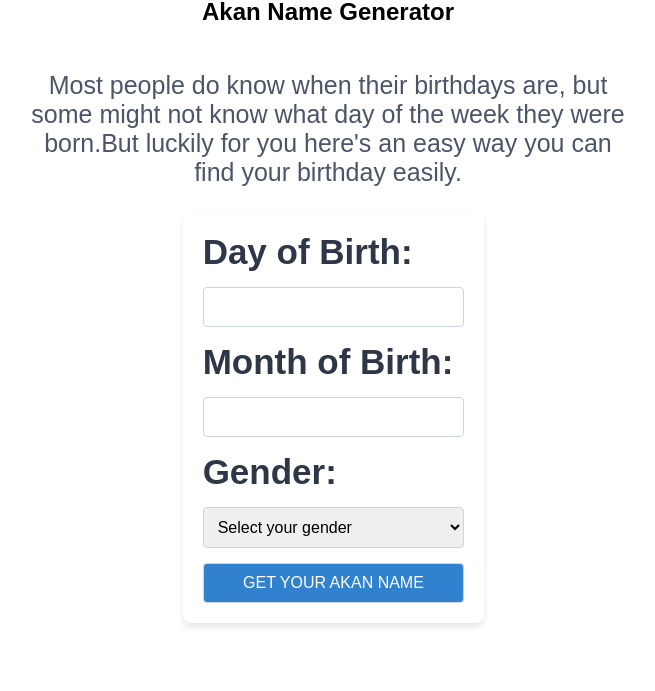
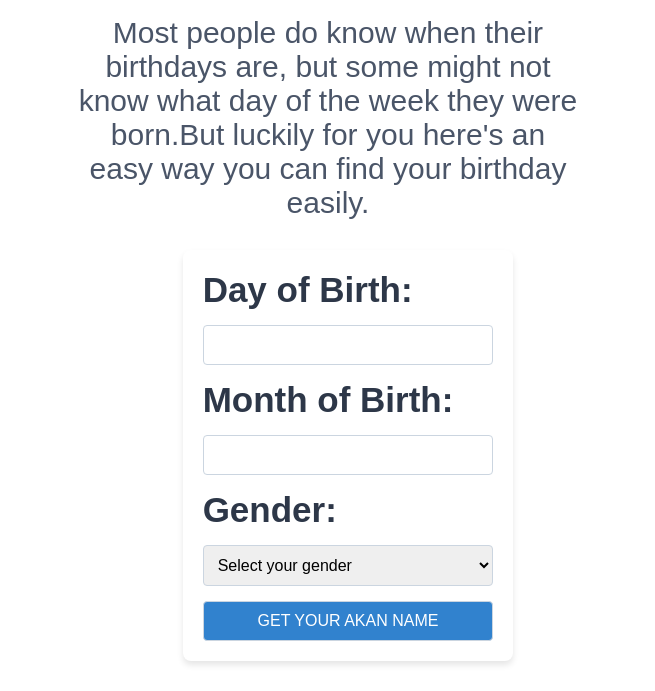
Before and after one commit to geekinryxnn/Akan-, a plain HTML site: page index.html in a window 1280 px wide. Shown: the part 127-818 px from the top of the page, without its empty margins (312-967 px from the left). Drawn offline with Linux system fonts and the light colour scheme; files whose address does not match are found by name.

Commit message:
new changes

```diff
--- a/style.css
+++ b/style.css
@@ -14,11 +14,18 @@
             color: #2d3748;
         }
 
+        h2{
+            font-size: 45px;
+            padding: 0%;
+            margin: 0%;
+        }
+
         p {
             color: #4a5568;
-            max-width: 600px;
+            max-width: 500px;
             text-align: center;
-            font-size: 25px;
+            font-size: 30px;
+
         }
 
         form {
@@ -29,7 +36,7 @@
             display: flex;
             flex-direction: column;
             gap: 15px;
-            width: 90%;
+            width: 100%;
             max-width: 400px;
         }
 
```
